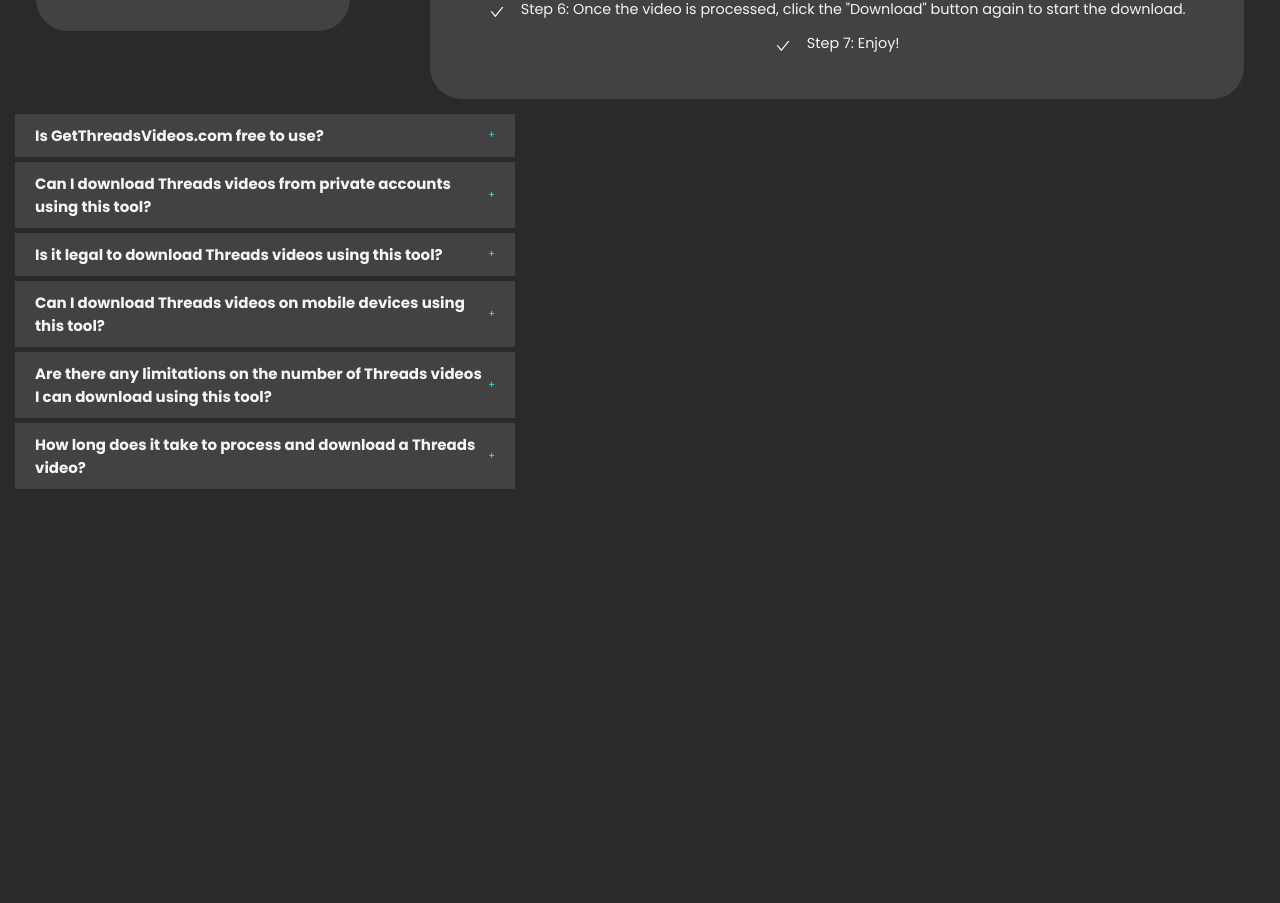
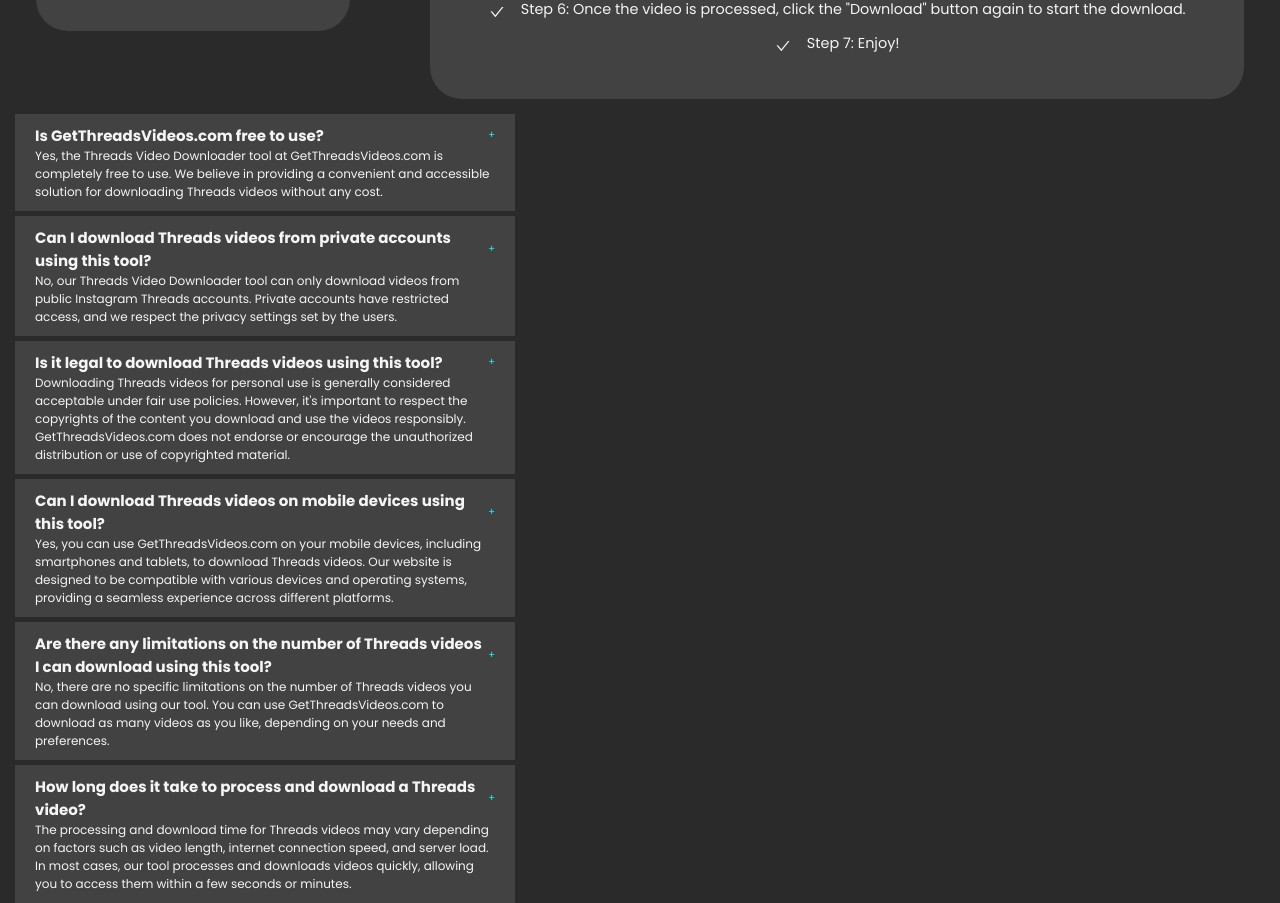
Before and after one commit to LagosDev1/threadDownloader, a React (Create React App) app: page / in a window 1280 px wide. Shown: the part 990-1893 px from the top of the page. Built offline with nearby package versions, Linux system fonts and the light colour scheme.

Commit message:
Faq collapse

```diff
--- a/src/FAQ/Faq.jsx
+++ b/src/FAQ/Faq.jsx
@@ -9,7 +9,11 @@
   const [selected, setSelected] = useState(null)
 
   const toggle = (i) => {
+        if (selected == i){
+            return setSelected(null)
+        }
 
+        setSelected(i)
   }
 
 
@@ -22,9 +26,9 @@
             <div className="item">
                 <div className="title" onClick={() => toggle(i)}>
                   <h2>{item.question}</h2>
-                  <span>+</span>
+                  <span>{selected ==i?  "-" : "+"}</span>
                 </div>
-                <div className="content">{item.answer}</div>
+                <div className={selected ==i?  "content show" : "content"}>{item.answer}</div>
               </div>
 
             ))}
--- a/src/FAQ/faq.css
+++ b/src/FAQ/faq.css
@@ -22,11 +22,12 @@
     display: flex;
     justify-content: space-between;
     align-items: center;
+    cursor: pointer;
 
 }
 
 .content{
     font-size: 12px;
-    max-height: 0;
+    max-height: 9999px;
     overflow: hidden;
 }
```
